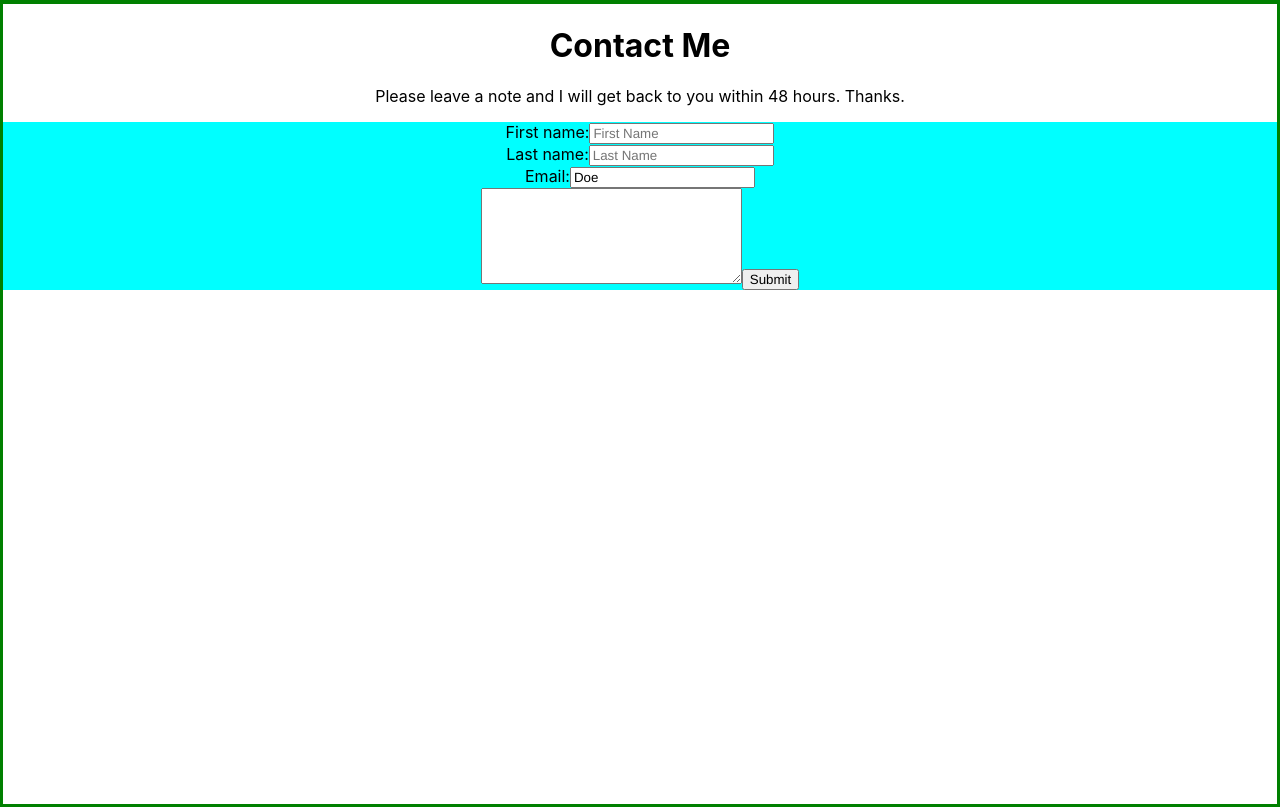
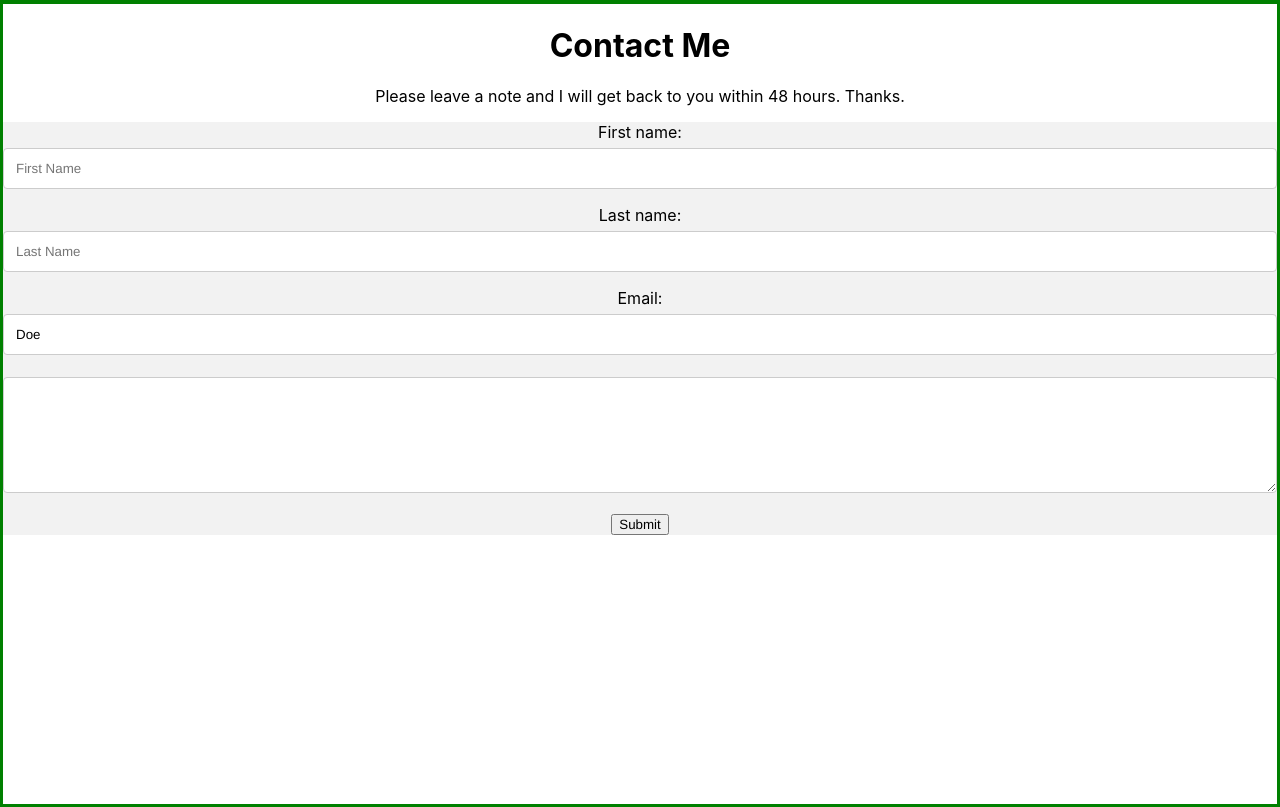
Before and after one commit to Charlesdigital/Portfolio_1, a React (Create React App) app: page / in a window 1280 px wide. Shown: the part 3148-3955 px from the top of the page. Built offline with nearby package versions, Linux system fonts and the light colour scheme.

Commit message:
restyle contact form

```diff
--- a/src/components/Contactform/Contactform.css
+++ b/src/components/Contactform/Contactform.css
@@ -6,7 +6,7 @@
 }
 
 .input-info {
-    background-color: aqua;
+    background-color: #f2f2f2;
     text-align: center;
 }
 
@@ -20,3 +20,14 @@
     border: 3px solid green;
     margin-left: 34px;
 }
+
+input[type=text], select, textarea {
+    width: 100%;
+    padding: 12px;
+    border: 1px solid #ccc;
+    border-radius: 4px;
+    box-sizing: border-box;
+    margin-top: 6px;
+    margin-bottom: 16px;
+    resize: vertical;
+  }
--- a/src/components/Navbar/navbar.css
+++ b/src/components/Navbar/navbar.css
@@ -57,3 +57,8 @@
     .burger {margin-right: 100px;font-size: 7vh; object-fit: contain; margin: 10px; margin-right: 1000px}
 
   }
+
+  a:hover {
+    background-color: yellow;
+
+  }
```
Also changed, not shown: 1 other file (tests, documents, lock files or other folders).
